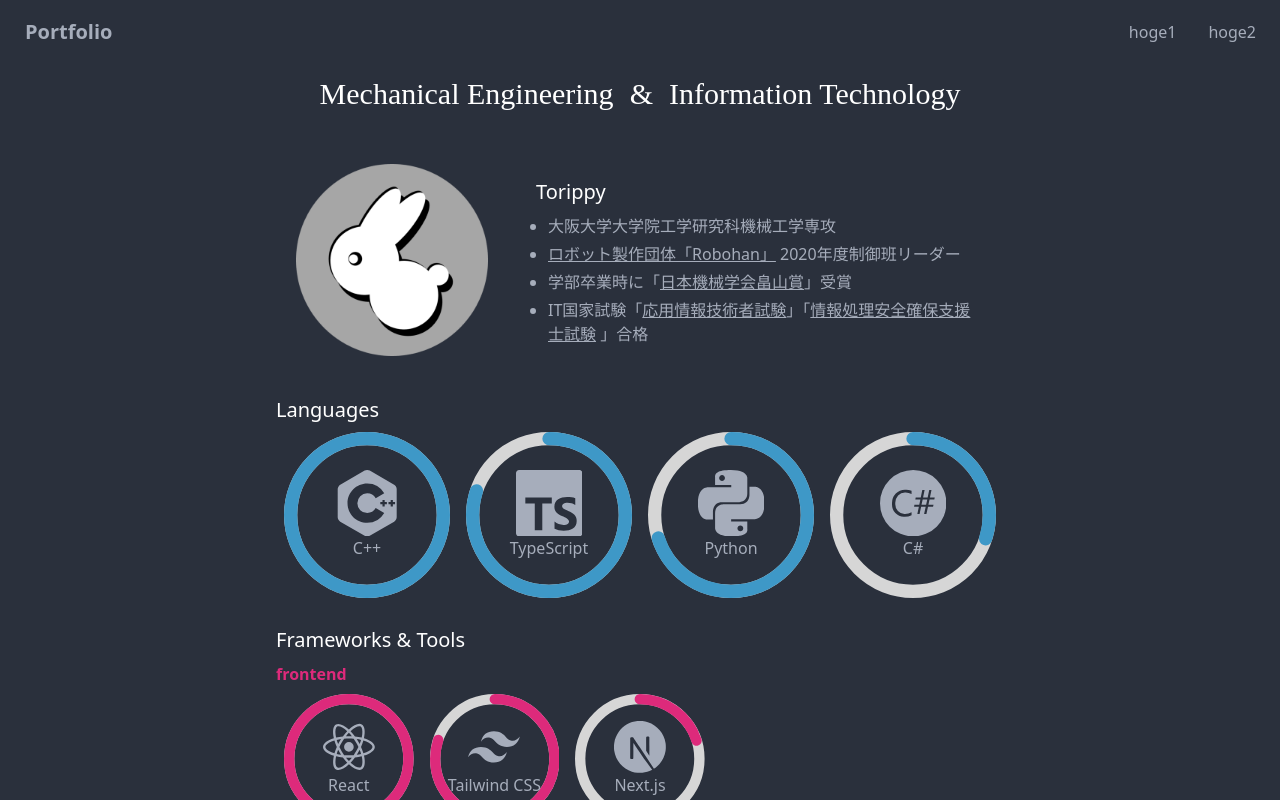
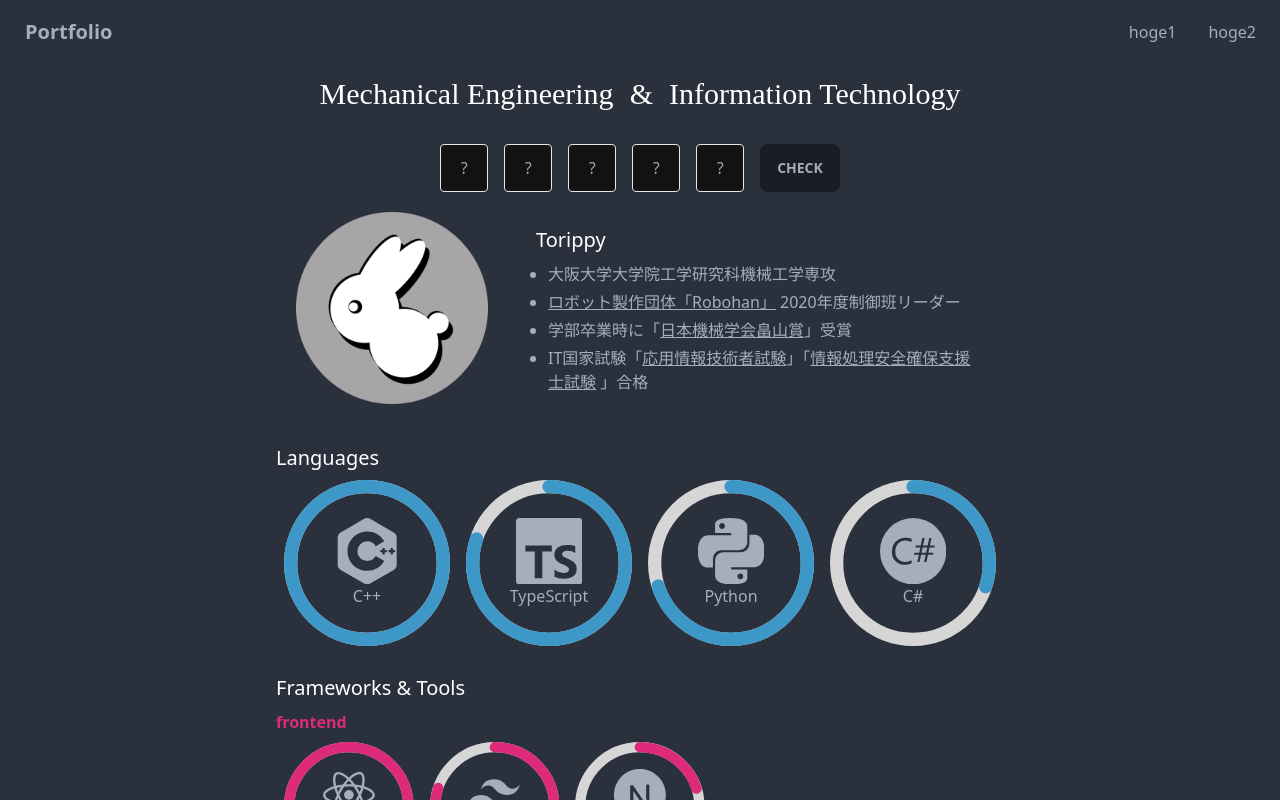
Before and after one commit to torippy1024/torippy1024.github.io, a React (Vite) app: page / in a window 1280 px wide. Shown: the top 800 px of the page. Built offline with nearby package versions, Linux system fonts and the light colour scheme; a web font is replaced by a local one.

Commit message:
input準備

```diff
--- /dev/null
+++ b/src/components/Wordle.tsx
@@ -0,0 +1,47 @@
+import { useState, useRef } from "react";
+
+const Wordle = () => {
+  const states = [
+    useState(""),
+    useState(""),
+    useState(""),
+    useState(""),
+    useState(""),
+  ];
+
+  const refs = [
+    useRef<HTMLInputElement>(null),
+    useRef<HTMLInputElement>(null),
+    useRef<HTMLInputElement>(null),
+    useRef<HTMLInputElement>(null),
+    useRef<HTMLInputElement>(null),
+  ];
+
+  const handleChange = (
+    e: React.ChangeEvent<HTMLInputElement>,
+    setState: React.Dispatch<React.SetStateAction<string>>,
+    index: any
+  ) => {
+    setState(e.target.value.slice(-1));
+    (index < refs.length-1) && refs[index+1].current?.focus();
+  };
+
+  return (
+    <div className="flex justify-center">
+      {states.map((state, index) =>
+        <input
+          type="text"
+          value={state[0]}
+          onChange={(e) => handleChange(e, state[1], index)}
+          className="w-12 border mx-2 text-center rounded"
+          placeholder="?"
+          key={index}
+          ref={refs[index]}
+        />
+      )}
+      <button className="btn mx-2">check</button>
+    </div>
+  )
+};
+
+export default Wordle;
--- a/src/pages/TopPage.tsx
+++ b/src/pages/TopPage.tsx
@@ -6,6 +6,7 @@ import Clicker from "../components/Clicker";
 import Footer from "../components/Footer";
 import Framework from "../components/Framework";
 import Header from "../components/Header";
+import Wordle from "../components/Wordle";
 import Introduction from "../components/Introduction";
 import Language from "../components/Language";
 import MouseStalker from "../components/MouseStalker";
@@ -23,6 +24,7 @@ const TopPage = () => {
         {
           isEndCatch &&
           <div className="animate-slideIn">
+            <Wordle />
             <Introduction />
             <Language />
             <Framework />
```
